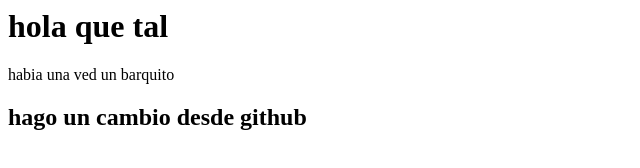
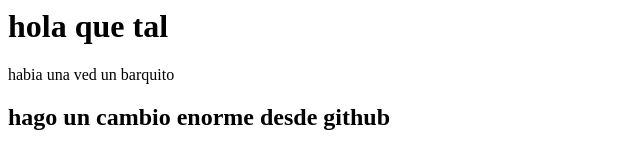
Before and after one commit to Cachopi/desarrollo, a plain HTML site: page index.html in a window 1280 px wide. Shown: the whole page, without its empty margins (0-640 px from the left). Drawn offline with Linux system fonts and the light colour scheme.

Commit message:
cambio desde pc

```diff
--- a/index.html
+++ b/index.html
@@ -1,3 +1,3 @@
 <h1> hola que tal </h1>
 <p> habia una ved un barquito</p>
-<h2>hago un cambio desde github</h2>
+<h2>hago un cambio enorme desde github</h2>
```
